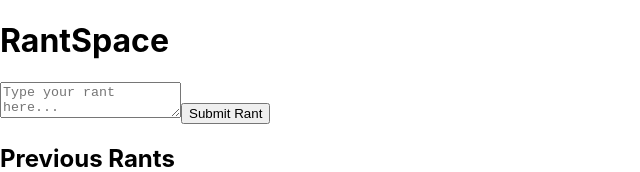
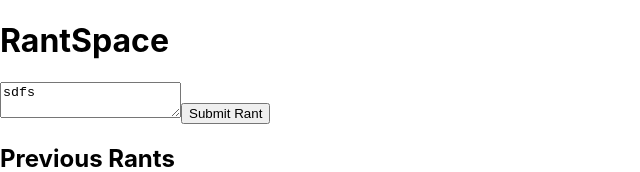
Before and after one commit to evanaugustion/RantSpace, a React (Create React App) app: page / in a window 1280 px wide. Shown: the top 172 px of the page, without its empty margins (0-640 px from the left). Built offline with nearby package versions, Linux system fonts and the light colour scheme; no server answers; the database is empty.

Commit message:
test git

```diff
--- a/src/App.js
+++ b/src/App.js
@@ -5,7 +5,7 @@ import { submitRant, fetchRants, reportRant } from "./firebaseService";
 
 
 function App() {
-  const [rant, setRant] = useState("");
+  const [rant, setRant] = useState("sdfs"); //remove string
   const [rants, setRants] = useState([]);
 
   useEffect(() => {
```
